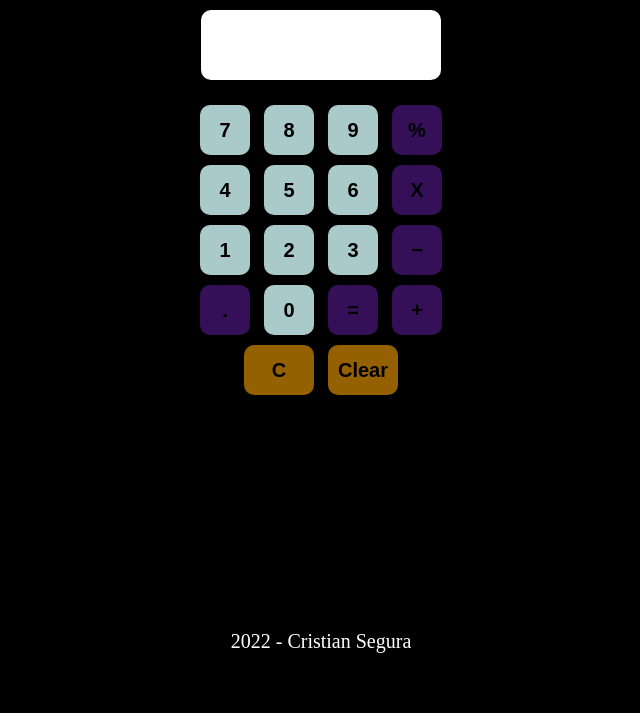
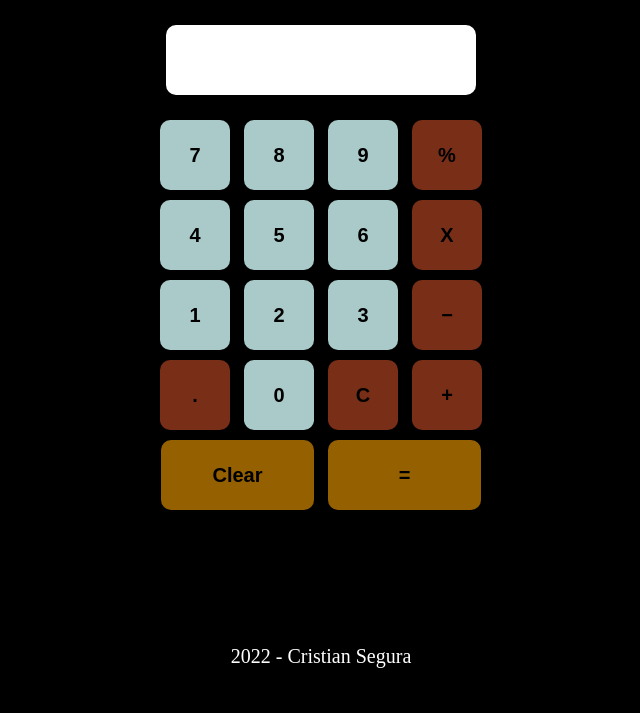
Before and after one commit to crissegura/calculator.crissegura.github.io, a plain HTML site: page index.html in a window 1280 px wide. Shown: the part 87-800 px from the top of the page, without its empty margins (319-959 px from the left). Drawn offline with Linux system fonts and the light colour scheme.

Commit message:
correccion botones

```diff
--- a/css/style.css
+++ b/css/style.css
@@ -13,6 +13,7 @@ h1{
     color: white;
     text-align: center;
     font-size: 40px;
+    margin-top: 15px;
     margin-bottom: 20px;
 }
 h2{
@@ -20,9 +21,9 @@ h2{
     padding: 5px;
     background-color: white;
     border-radius: 10px;
-    width: 230px;
+    width: 300px;
     height: 60px;
-    font-size:35px;
+    font-size:50px;
     font-weight: bold;
     margin-bottom: 20px;
 }
@@ -35,8 +36,8 @@ h2{
 }
 button{
     padding: 5px;
-    width: 50px;
-    height: 50px;
+    width: 70px;
+    height: 70px;
     margin: 5px;
     border-radius: 10px;
     border: none;
@@ -44,14 +45,18 @@ button{
     font-weight: bold;
     font-size: 20px;
 }
+button:active{
+   transform: scale(0.95);
+
+}
 .number{
     background-color: rgba(198, 235, 233, 0.863);
 }
 .sign{
-    background-color:rgba(137, 43, 226, 0.39);
+    background-color:rgba(226, 86, 43, 0.534);
 }
-.clear{
-    width: 70px;
+.clear, #igual{
+    width: 153px;
     background-color: rgba(255, 166, 0, 0.582);
 }
 p{
--- a/index.html
+++ b/index.html
@@ -35,11 +35,12 @@
             <div>
                 <button class="sign" id="punto">.</button>
                 <button class="number" id="0">0</button>
-                <button class="sign" id="igual">=</button>
+                <button class="sign" id="c">C</button>
                 <button class="sign" id="mas">+</button>
             </div>
-                <div><button class="clear" id="c">C</button>
+            <div>
                 <button class="clear" id="clear">Clear</button>
+                <button class="sign" id="igual">=</button>
             </div>
         </div>
     </main>
```
